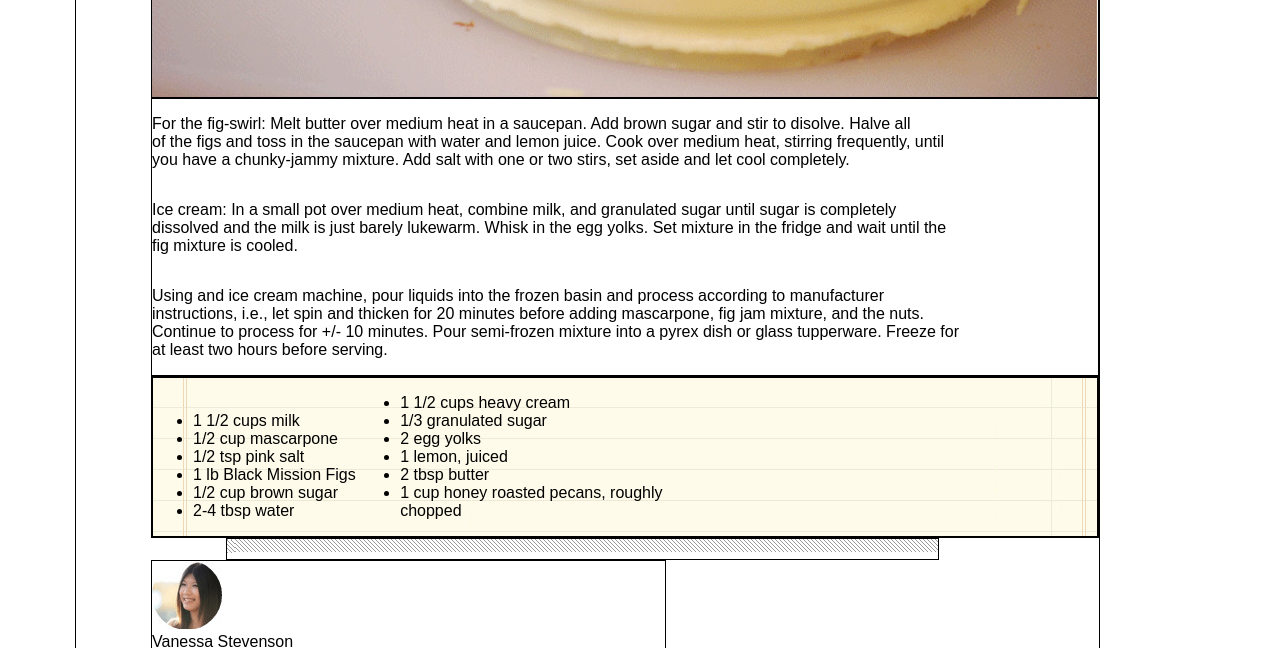
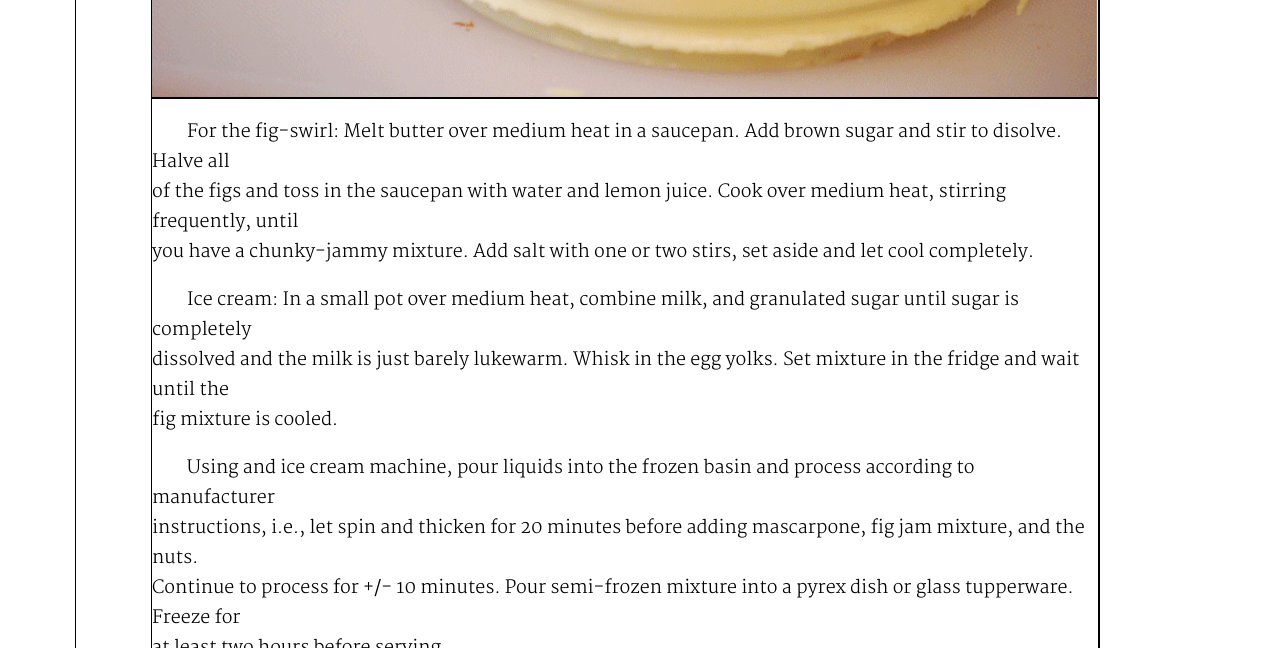
Before and after one commit to vbenavente/great-assets, a plain HTML site: page index.html in a window 1280 px wide. Shown: the part 750-1398 px from the top of the page. Drawn offline with nearby package versions, Linux system fonts and the light colour scheme.

Commit message:
recipe complete

```diff
--- a/css/style.css
+++ b/css/style.css
@@ -18,10 +18,16 @@
 }
 
 ul{
+  list-style-type:none;
   display:inline-block;
+  padding:0px;
 }
 p{
   display:inline-block;
+}
+li{
+  padding-top:5px;
+  padding-bottom:6px;
 }
 
 .leftheadtext{
@@ -104,7 +110,44 @@
   min-width: 100%;
   min-height: 100%;
 }
+.p1{
+  display:block;
+  font-family: 'Martel', serif;
+  font-size: 18px;
+  text-indent:35px;
+}
+.p2{
+  display:block;
+  font-family: 'Martel', serif;
+  font-size: 18px;
+  text-indent:35px;
+}
+.p3{
+  display:block;
+  font-family: 'Martel', serif;
+  font-size: 18px;
+  text-indent:35px;
+}
 .recipe{
   display:block;
   background-image:url("../img/list-bg.png");
 }
+.checkedbox:checked + .checkedlabel{
+  text-decoration:line-through;
+}
+.l1{
+  font-family: 'Patrick Hand', cursive;
+  margin:30px 100px 50px 50px;
+}
+.l2{
+  float:right;
+  margin:30px 300px 50px 100px;
+  font-family: 'Patrick Hand', cursive;
+}
+.bottomborder2{
+  margin-top:30px;
+background-image: url("../img/border-img.png");
+background-repeat: repeat-x;
+width: 100%;
+height: 20px;
+}
--- a/index.html
+++ b/index.html
@@ -7,6 +7,7 @@
     <link href='https://fonts.googleapis.com/css?family=Yellowtail' rel='stylesheet' type='text/css'>
     <link href='https://fonts.googleapis.com/css?family=Oswald' rel='stylesheet' type='text/css'>
     <link href='https://fonts.googleapis.com/css?family=Martel:300|Patrick+Hand' rel='stylesheet' type='text/css'>
+     <link href='https://fonts.googleapis.com/css?family=Martel:300|Patrick+Hand' rel='stylesheet' type='text/css'>
   </head>
   <body>
     <header>
@@ -61,25 +62,25 @@
     <div class="recipe">
       <section class="notepad">
         <ul class="l1">
-          <li>1 1/2 cups milk</li>
-          <li>1/2 cup mascarpone</li>
-          <li>1/2 tsp pink salt</li>
-          <li>1 lb Black Mission Figs</li>
-          <li>1/2 cup brown sugar</li>
-          <li>2-4 tbsp water</li>
+          <li><input type="checkbox" id="b1" class="checkedbox"/><label for="b1"class="checkedlabel"> 1/2 cups milk</label></li>
+          <li><input type="checkbox" id="b2" class="checkedbox"/><label for="b2"class="checkedlabel">1/2 cup mascarpone</label></li>
+          <li><input type="checkbox" id="b3" class="checkedbox"/><label for="b3"class="checkedlabel">1/2 tsp pink salt</label></li>
+          <li><input type="checkbox" id="b4" class="checkedbox"/><label for="b4"class="checkedlabel">1 lb Black Mission Figs</label></li>
+          <li><input type="checkbox" id="b5" class="checkedbox"/><label for="b5"class="checkedlabel">1/2 cup brown sugar</label></li>
+          <li><input type="checkbox" id="b6" class="checkedbox"/><label for="b6"class="checkedlabel">2-4 tbsp water</label></li>
         </ul>
         <ul class="l2">
-          <li>1 1/2 cups heavy cream</li>
-          <li>1/3 granulated sugar</li>
-          <li>2 egg yolks</li>
-          <li>1 lemon, juiced</li>
-          <li>2 tbsp butter</li>
-          <li>1 cup honey roasted pecans, roughly
-            <br />chopped</li>
+          <li><input type="checkbox" id="b7" class="checkedbox"/><label for="b7"class="checkedlabel">1 1/2 cups heavy cream</label></li>
+          <li><input type="checkbox" id="b8" class="checkedbox"/><label for="b8"class="checkedlabel">1/3 granulated sugar</label></li>
+          <li><input type="checkbox" id="b9" class="checkedbox"/><label for="b9"class="checkedlabel">2 egg yolks</label></li>
+          <li><input type="checkbox" id="b10" class="checkedbox"/><label for="b10"class="checkedlabel">1 lemon, juiced</label></li>
+          <li><input type="checkbox" id="b11" class="checkedbox"/><label for="b11"class="checkedlabel">2 tbsp butter</label></li>
+          <li><input type="checkbox" id="b12" class="checkedbox"/><label for="b12"class="checkedlabel">1 cup honey roasted pecans, roughly
+            <br />chopped</label></li>
         </ul>
       </section>
     </div>
-    <div class="bottomborder">
+    <div class="bottomborder2">
       <img src="img/border-img.png" class="small"/>
     </div>
     <div class="bio">
```
